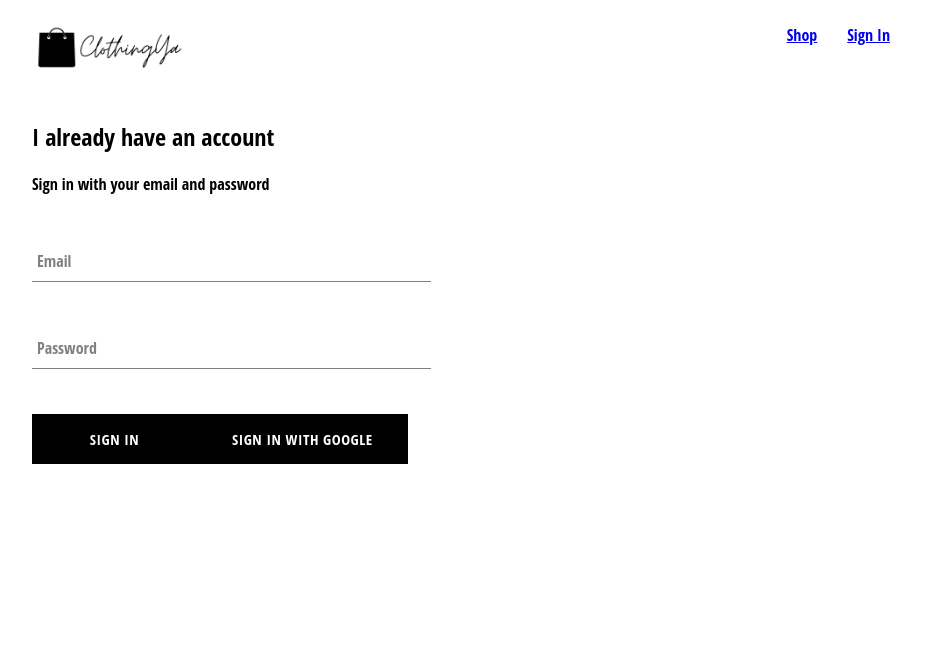
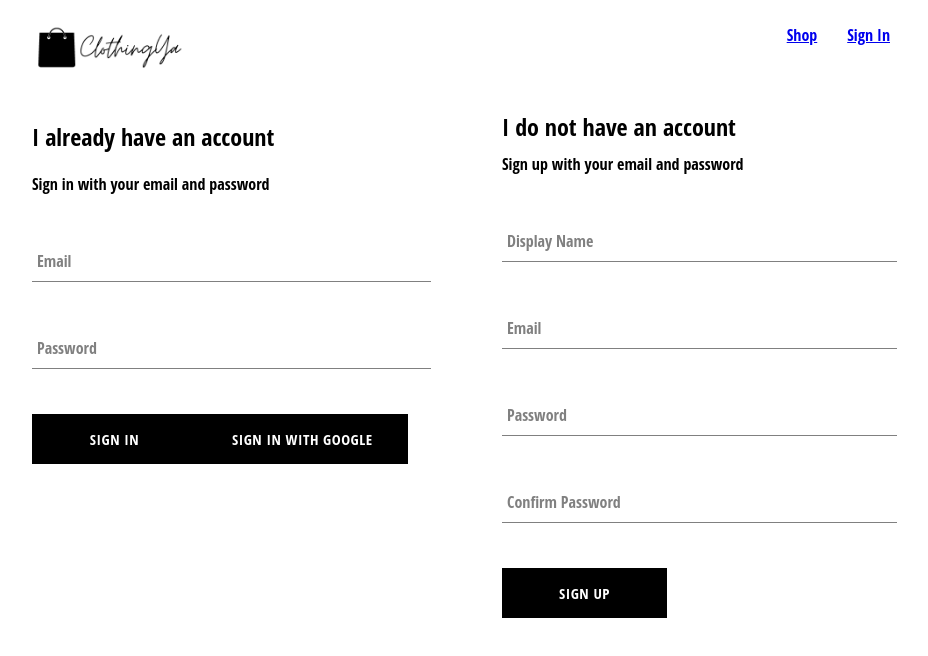
Before and after one commit to ayumitanaka13/clothing-ya, a React (Create React App) app: page /signin in a window 1280 px wide. Shown: the top 656 px of the page, without its empty margins (183-1111 px from the left). Built offline with nearby package versions, Linux system fonts and the light colour scheme; no server answers; the HTML template or start-up script is replaced by a standard one.

Commit message:
added sign up component

```diff
--- a/src/App.js
+++ b/src/App.js
@@ -1,6 +1,6 @@
 import React, {useState, useEffect} from 'react';
 import './App.scss';
-import { Switch, Route } from 'react-router-dom'
+import { Switch, Route, Redirect } from 'react-router-dom'
 
 import HomePage from './pages/homepage/homepage.component';
 import Header from './components/header/header.component'
@@ -17,7 +17,6 @@
 function App() {
   const [currentUser, setCurrentUser] = useState(null)
 
-
   useEffect(() => {
     let unsubscribeFromAuth = null
 
@@ -26,6 +25,7 @@
 
       const userRef = await createUserProfileDocument(userAuth)
 
+      if(userAuth){
         userRef.onSnapshot((snapShot) => {
           // console.log(snapShot)
           setCurrentUser({
@@ -33,6 +33,9 @@
             ...snapShot.data()
           })
         })
+      }else{
+        setCurrentUser(userAuth)
+      }
     })
 
     //componentDidUnmount
@@ -44,11 +47,11 @@
 
   return (
     <div className="App">
-      <Header />
+      <Header currentUser={currentUser} />
       <Switch>
         <Route exact path="/" component={HomePage} />
         <Route path="/shop" component={ShopPage} />
-        <Route path="/signin" component={SignInAndSignUp} />
+        <Route path="/signin" render={() => currentUser ? (<Redirect to="/" />) : (<SignInAndSignUp />)} />
         <Route component={PageNotFound} />
       </Switch>
     </div>
--- a/src/components/header/header.component.jsx
+++ b/src/components/header/header.component.jsx
@@ -1,23 +1,31 @@
 import React from 'react'
 import { Link } from 'react-router-dom'
 
-import Logo from '../../assets/ClothingYa.png'
-
 import './header.styles.scss'
 
-const Header = () => (
-    <div className="header">
-        <Link className="logo-container" to="/">
-            <img src={Logo} alt="logo" />
+import Logo from '../../assets/ClothingYa.png'
+import { auth } from '../../firebase/firebase.util'
+
+
+const Header = ({ currentUser }) => (
+  <div className='header'>
+    <Link className='logo-container' to='/'>
+      <img src={Logo} alt='logo' />
     </Link>
-        <div className="options">
-            <Link className="option" to="/shop">
+    <div className='options'>
+      <Link className='option' to='/shop'>
         Shop
       </Link>
 
-            <Link className="option" to="/signin">
+      {currentUser ? (
+        <div className='option' onClick={() => auth.signOut()}>
+            Sign Out
+        </div>
+      ) : (
+        <Link className='option' to='/signin'>
           Sign In
         </Link>
+      )}
     </div>
   </div>
 )
--- a/src/components/header/header.styles.scss
+++ b/src/components/header/header.styles.scss
@@ -24,6 +24,8 @@
 
     .option {
       padding: 10px 15px;
+      cursor: pointer;
+
     }
   }
 }
--- /dev/null
+++ b/src/components/sign-up/sign-up.component.jsx
@@ -0,0 +1,104 @@
+import React, { Component } from 'react'
+
+import './sign-up.styles.scss'
+
+import FormInput from '../form-input/form-input.component'
+import CustomButton from '../custom-button/custom-button.component'
+import { auth, createUserProfileDocument } from '../../firebase/firebase.util'
+
+class SignUp extends Component {
+  constructor() {
+    super()
+
+    this.state = {
+      displayName: '',
+      email: '',
+      password: '',
+      confirmPassword: '',
+    }
+  }
+
+  handleSubmit = async (event) => {
+    event.preventDefault()
+
+    const { displayName, email, password, confirmPassword } = this.state
+
+    if (password !== confirmPassword) {
+      alert("Passwords don't match")
+      return
+    }
+
+    try {
+      const { user } = await auth.createUserWithEmailAndPassword(
+        email,
+        password
+      )
+      await createUserProfileDocument(user, { displayName })
+
+      this.setState({
+        displayName: '',
+        email: '',
+        password: '',
+        confirmPassword: '',
+      })
+    } catch (error) {
+      console.log(error)
+    }
+  }
+
+  handleChange = (event) => {
+    const { name, value } = event.target
+    this.setState({
+      [name]: value,
+    })
+  }
+
+  render() {
+    const { displayName, email, password, confirmPassword } = this.state
+    return (
+      <div className='sign-up'>
+        <h2 className='title'>I do not have an account</h2>
+        <span>Sign up with your email and password</span>
+
+        <form className='sign-up-form' onSubmit={this.handleSubmit}>
+          <FormInput
+            type='text'
+            name='displayName'
+            value={displayName}
+            onChange={this.handleChange}
+            label='Display Name'
+            required
+          />
+          <FormInput
+            type='email'
+            name='email'
+            value={email}
+            onChange={this.handleChange}
+            label='Email'
+            required
+          />
+          <FormInput
+            type='password'
+            name='password'
+            value={password}
+            onChange={this.handleChange}
+            label='Password'
+            required
+          />
+          <FormInput
+            type='password'
+            name='confirmPassword'
+            value={confirmPassword}
+            onChange={this.handleChange}
+            label='Confirm Password'
+            required
+          />
+
+          <CustomButton type='submit'>SIGN UP</CustomButton>
+        </form>
+      </div>
+    )
+  }
+}
+
+export default SignUp
--- /dev/null
+++ b/src/components/sign-up/sign-up.styles.scss
@@ -0,0 +1,9 @@
+.sign-up{
+    display: flex;
+    flex-direction: column;
+    width: 380px;
+
+    .title {
+        margin: 10px 0;
+    }
+}
--- a/src/pages/sign-in-and-sign-up/sign-in-and-sign-up.component.jsx
+++ b/src/pages/sign-in-and-sign-up/sign-in-and-sign-up.component.jsx
@@ -3,10 +3,12 @@
 import './sign-in-and-sign-up.styles.scss'
 
 import SignIn from '../../components/sign-in/sign-in.component';
+import SignUp from '../../components/sign-up/sign-up.component';
 
 const SignInAndSignUp = () => (
     <div className="sign-in-and-sign-up">
         <SignIn />
+        <SignUp />
     </div>
 )
 
```
Lines whose indentation alone changed are shown as unchanged.
